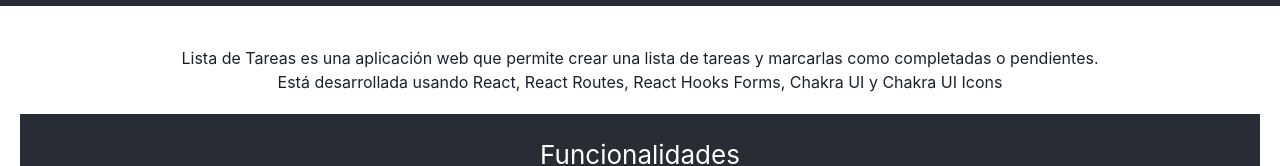
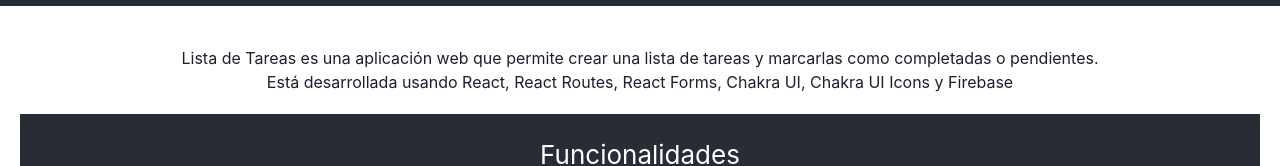
Before and after one commit to eanorambuena/task-list-AdaSchool, a React (Create React App) app: page /sobre-nosotros in a window 1280 px wide. Shown: the part 234-400 px from the top of the page. Built offline with nearby package versions, Linux system fonts and the light colour scheme.

Commit message:
Improve Loading component

```diff
--- a/src/App.js
+++ b/src/App.js
@@ -4,24 +4,23 @@
 
 import Menu from './components/Menu';
 import Protected from './components/Protected';
+import Loading from './pages/Loading';
 const Home = React.lazy(() => import('./pages/Home'));
 const SobreNosotros = React.lazy(() => import('./pages/SobreNosotros'));
 const Tareas = React.lazy(() => import('./pages/Tareas'));
 
 function App() {
-  const loadingElement = <div>Cargando...</div>
-
   return (
     <Router>
       <Menu></Menu>
       <Routes>
         <Route path="/" exact element={
-          <Suspense fallback={loadingElement}><Home /></Suspense>} />
+          <Suspense fallback={<Loading/>}><Home /></Suspense>} />
         <Route path = "/sobre-nosotros" element={
-          <Suspense fallback={loadingElement}><SobreNosotros /></Suspense>} />
+          <Suspense fallback={<Loading/>}><SobreNosotros /></Suspense>} />
         <Route path = "/tareas" element={
           <Protected element={
-            <Suspense fallback={loadingElement}>
+            <Suspense fallback={<Loading/>}>
               <Tareas/>
             </Suspense>
           }/>
--- /dev/null
+++ b/src/pages/Loading.js
@@ -0,0 +1,13 @@
+import React from 'react'
+
+import { Flex } from '@chakra-ui/react'
+
+const Loading = () => {
+  return (
+    <Flex justifyContent="center" alignItems="center" h="50%" w="100%">
+        <h1>Cargando...</h1>
+    </Flex>
+  )
+}
+
+export default Loading
--- a/src/pages/SobreNosotros.js
+++ b/src/pages/SobreNosotros.js
@@ -11,7 +11,7 @@
         <section className  = "container">
             <ul className  = "container">
               <li> Lista de Tareas es una aplicación web que permite crear una lista de tareas y marcarlas como completadas o pendientes. </li>
-              <li> Está desarrollada usando React, React Routes, React Hooks Forms, Chakra UI y Chakra UI Icons</li>
+              <li> Está desarrollada usando React, React Routes, React Forms, Chakra UI, Chakra UI Icons y Firebase</li>
             </ul>
             <h2 className = "App-subheader container">Funcionalidades</h2>
             <Ol mt={10}>
```
